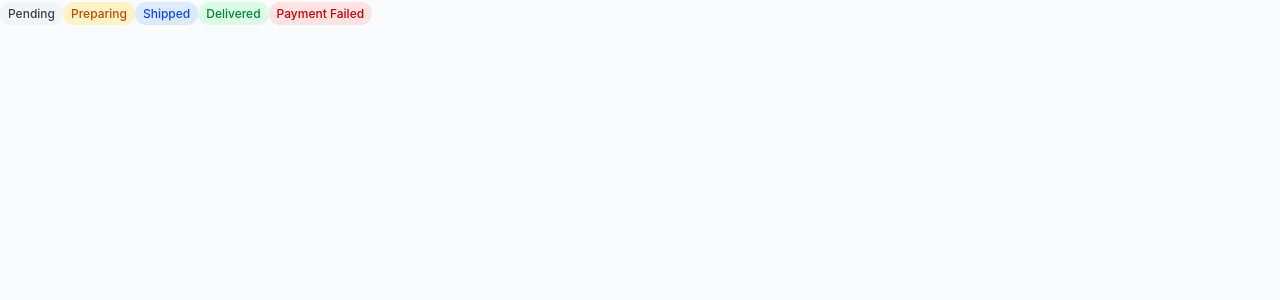
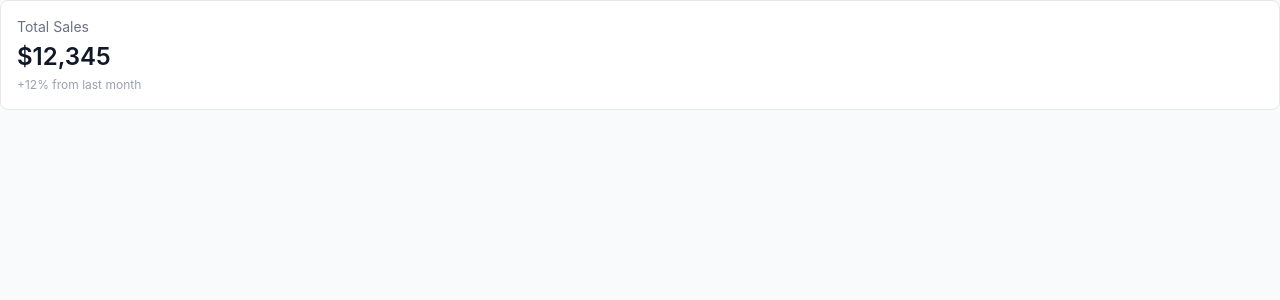
Before and after one commit to dev-marian-vybyranyi/e-comerce-kafka-es, a React (Vite) app in the folder frontend/: page / in a window 1280 px wide. Shown: the top 300 px of the page. Built offline with nearby package versions, Linux system fonts and the light colour scheme.

Commit message:
replace StatusBadge components with new StatCard UI component

```diff
--- a/frontend/src/App.tsx
+++ b/frontend/src/App.tsx
@@ -1,13 +1,13 @@
-import { StatusBadge } from "./components/ui/StatusBadge";
+import { StatCard } from "./components/ui/StatCard";
 
 function App() {
   return (
     <>
-      <StatusBadge status="PENDING" />
-      <StatusBadge status="PREPARING" />
-      <StatusBadge status="SHIPPED" />
-      <StatusBadge status="DELIVERED" />
-      <StatusBadge status="PAYMENT_FAILED" />
+      <StatCard
+        label="Total Sales"
+        value="$12,345"
+        sub="+12% from last month"
+      />
     </>
   );
 }
--- /dev/null
+++ b/frontend/src/components/ui/StatCard.tsx
@@ -0,0 +1,15 @@
+interface StatCardProps {
+  label: string;
+  value: string | number;
+  sub?: string;
+}
+
+export function StatCard({ label, value, sub }: StatCardProps) {
+  return (
+    <div className="bg-white rounded-lg border border-gray-200 p-4">
+      <p className="text-sm text-gray-500">{label}</p>
+      <p className="text-2xl font-semibold mt-1">{value}</p>
+      {sub && <p className="text-xs text-gray-400 mt-1">{sub}</p>}
+    </div>
+  );
+}
```
